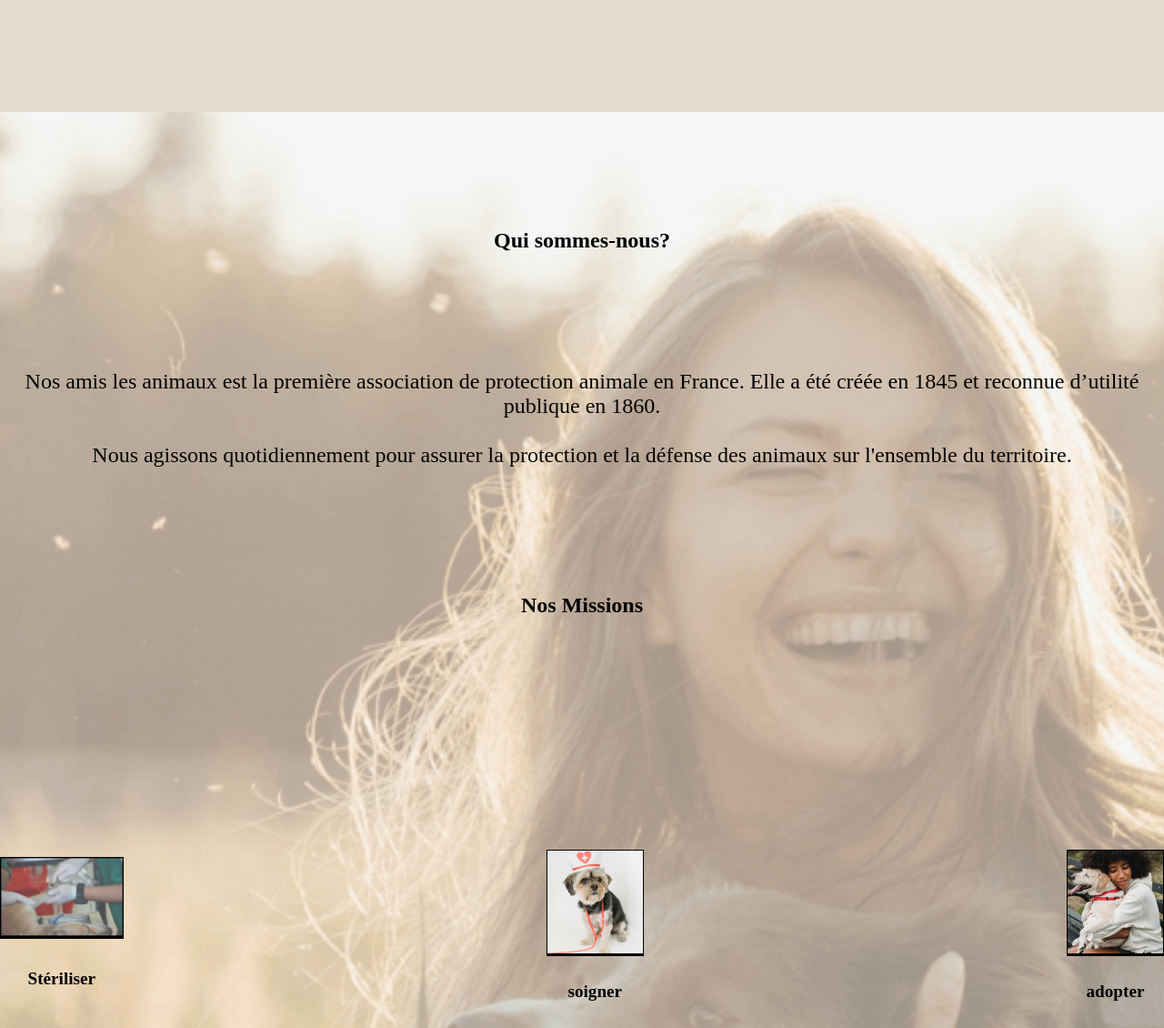
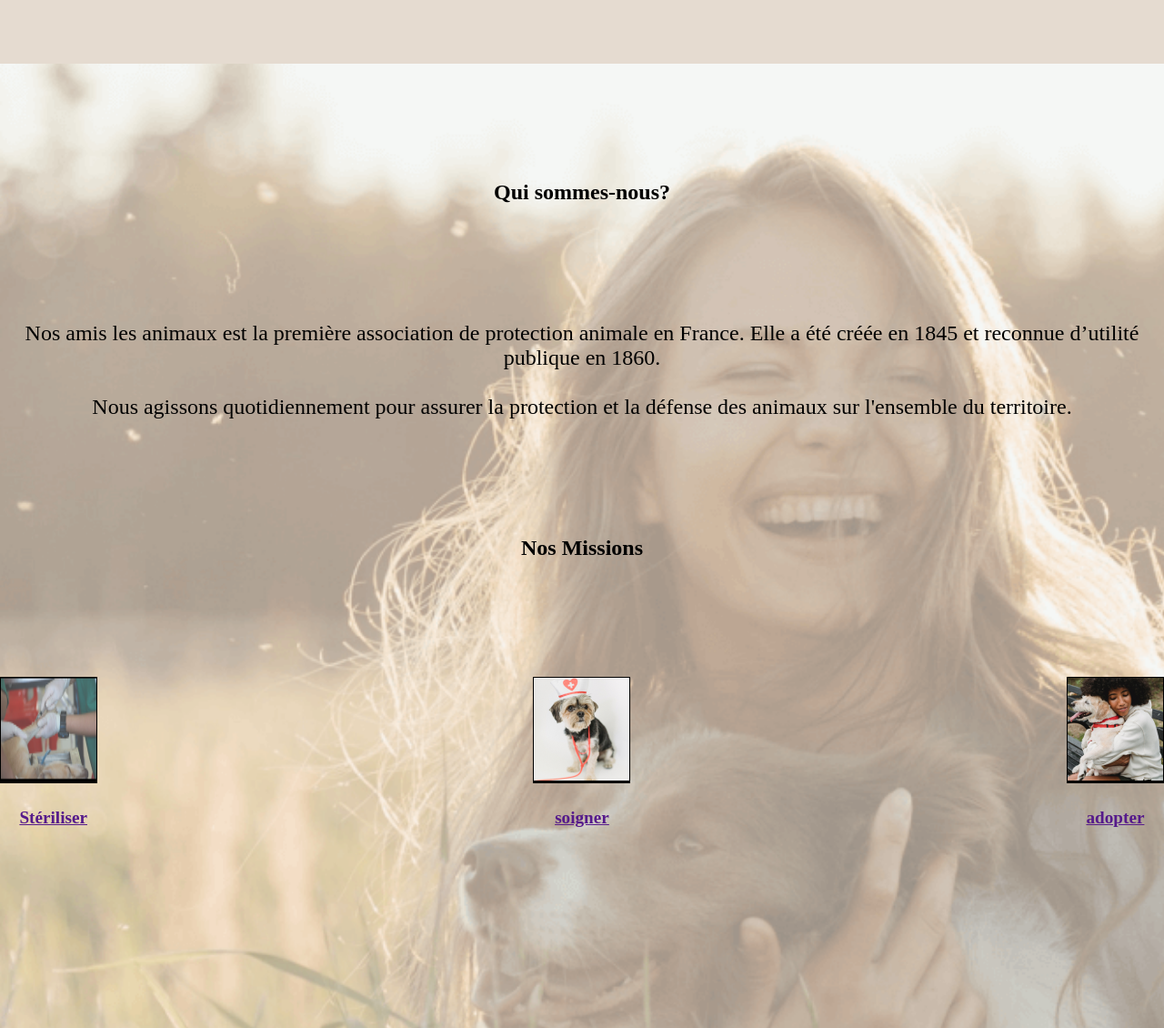
Before and after one commit to Metro06/Nos-amis-les-annimaux, a plain HTML site: page Accueil.html in a window 1280 px wide. Shown: the part 260-1390 px from the top of the page at 91% size. Drawn offline with Linux system fonts and the light colour scheme.

Commit message:
modified column and picture size

```diff
--- a/Accueil.html
+++ b/Accueil.html
@@ -49,9 +49,9 @@
 
         <h2>Nos Missions</h2>
         <ul class="missions">
-          <li class="mission--sterilize"><img src="photo/picture-sterilize.png" height="90px" alt=""><h3>Stériliser</h3></li>
-          <li class="mision--care"><img src="photo/picture-care.png" alt=""><h3>soigner</h3></li>
-          <li class="mission--adoption"><img src="photo/picture-adoption.png" alt=""><h3>adopter</h3></li>
+          <li class="mission--sterilize"><a href=""><img src="photo/picture-sterilize.png" height="117px" width="107px" alt=""><h3>Stériliser</h3></a></li>
+          <li class="mision--care"><a href=""><img src="photo/picture-care.png" alt=""><h3>soigner</h3></a></li>
+          <li class="mission--adoption"><a href=""><img src="photo/picture-adoption.png" alt=""><h3>adopter</h3></a></li>
         </ul>
       </article>
       <article></article>
--- a/style.css
+++ b/style.css
@@ -33,7 +33,7 @@
      /* placement des éléments sur la page */
 
      display: grid;
-     grid-template-columns: 1fr 4fr 1fr;
+     grid-template-columns: 1fr 1fr 1fr;
      grid-template-rows:repeat(6,1fr) ;
      grid-template-areas:
      "header header header"
@@ -66,6 +66,9 @@
      grid-area: header;
     }
 
+    .navBar__logo:focus {
+       transition: all rotate;
+    }
 
      .navBar {
 
@@ -103,11 +106,6 @@
              grid-area: main;
           }
 
-            article {
-
-              padding-bottom: 10px;
-          }
-
           h2 {
               text-align: center;
               font-size: 1em;
@@ -127,7 +125,7 @@
     /* présentations */
           .présentation {
             display: flex;
-            flex-direction: row;
+            flex-direction: column;
             flex-wrap: wrap;
             justify-content: center;
             align-items: center;
@@ -141,10 +139,9 @@
       flex-direction: row;
       justify-content: space-between;
       align-items: center;
-      padding-top: 10%;
-      /* padding: 10px; */
 
    }
+
 /* <----------------------------------------------------------------------> */
                         /* screen 768px */
 
```
